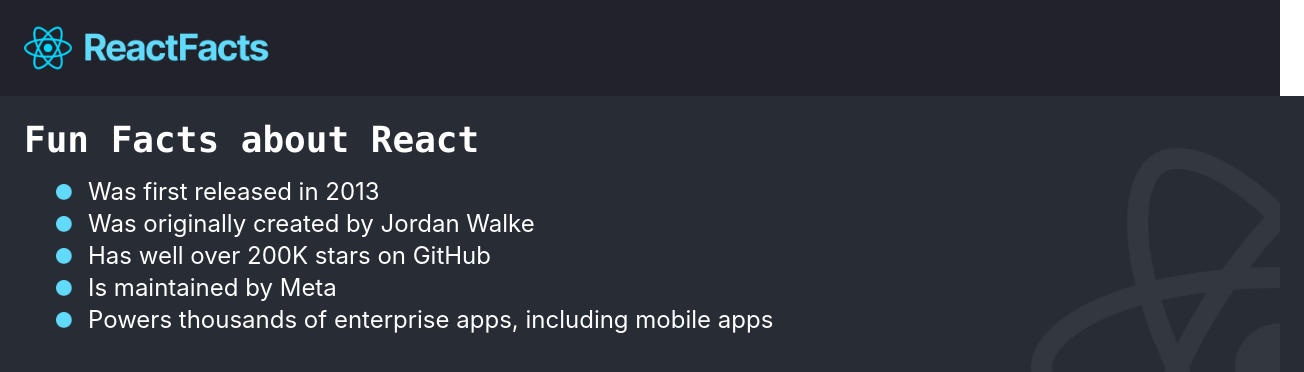
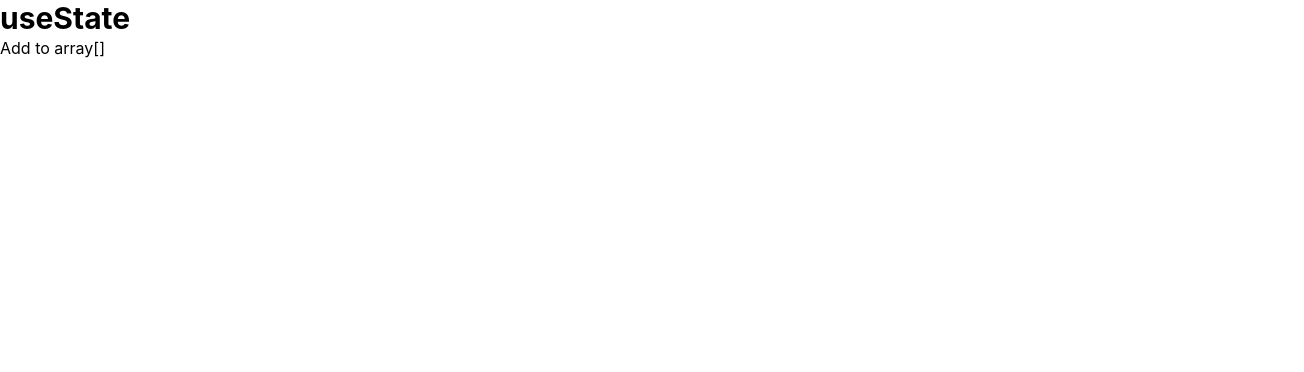
Before and after one commit to Gisaro1/React-Learning, a React (Vite) app in the folder Learning-react/: page / in a window 1280 px wide. Shown: the top 372 px of the page, 1304 px wide, since content can reach past the window. Built offline with nearby package versions, Linux system fonts and the light colour scheme.

Commit message:
learn : usestate

```diff
--- a/Learning-react/src/App.tsx
+++ b/Learning-react/src/App.tsx
@@ -1,9 +1,9 @@
 import './App.css'
-import MainContent from './MainContent'
+import Learn from '../src/Learn'
 function App() {
   return (
     <div>
-      <MainContent></MainContent>
+      <Learn></Learn>
     </div>
   )
 }
--- a/Learning-react/src/Header.tsx
+++ /dev/null
@@ -1,8 +0,0 @@
-import reactLogo from './assets/logo.png'
-export default function Header(){
-  return (
-    <div className='flex flex-col bg-[#21222a] pt-6 pl-6 pr-6 pb-6 font-mono'>
-      <img src={reactLogo} alt="React Logo" className='h-12 w-auto object-contain self-start' />
-    </div>
-  )
-}
--- /dev/null
+++ b/Learning-react/src/Landing.tsx
@@ -0,0 +1,22 @@
+import React, { useState } from "react"
+export default function Login(){
+    const [username,setUsername] = useState("")
+    const [password,setPassword] = useState("")
+    const handleSubmit = (e:React.FormEvent<HTMLFormElement>) => {
+        e.preventDefault()
+        console.log(username)
+        console.log(password)
+    }
+    return (
+        <div className="bg-red-500 h-screen relative">
+            <div className="bg-white absolute h-[45%] w-[35%] left-[33%] top-[25%] rounded-2xl">
+                <form onSubmit={handleSubmit} className="flex flex-col items-center">
+                    <label htmlFor="username" className="font-semibold text-lg">Username</label> <input id = "username" type="text" name="username" placeholder="username" value={username} onChange={(e:React.ChangeEvent<HTMLInputElement>) => setUsername(e.target.value)} />
+                    <label htmlFor="password" className="font-semibold text-lg">Password</label> <input id="password" type="password" placeholder="password" name="password" value={password} onChange={(e:React.ChangeEvent<HTMLInputElement>) =>setPassword(e.target.value)}/>
+                    <button className="bg-blue-500 text-white font-semibold px-4 h-8
+                    rounded-2xl">Login</button>
+                </form>
+            </div>
+        </div>
+    )
+}
--- /dev/null
+++ b/Learning-react/src/Learn.tsx
@@ -0,0 +1,11 @@
+import UseStateCmp from "./UseStateCmp";
+const Hello = ()=> {
+  return (
+    <div>
+        <h1 className='font-bold text-3xl'>useState</h1>
+        <UseStateCmp></UseStateCmp>
+    </div>
+  );
+};
+
+export default Hello;
--- a/Learning-react/src/MainContent.tsx
+++ /dev/null
@@ -1,22 +0,0 @@
-import reactBg  from "./assets/reactjs-icon 2.png"
-import bulletP from './assets/Ellipse 1.png'
-import Header from './Header'
-
-export default function MainContent(){
-  return (
-    <>
-    <Header></Header>
-    <div className='bg-[#282d35] flex-1 -ml-6 pt-6 -mr-6 min-h-screen'>
-        <img src={reactBg} alt="react bg" className='flex justify-end right-0 absolute h-124'/>
-        <h1 className='pl-12 text-4xl font-bold text-white font-mono'>Fun Facts about React</h1>
-        <ul className='text-white pl-20 text-2xl mt-4 '>
-          <li className='flex items-center gap-4'> <img src={bulletP} alt="" className='h-4' /> Was first released in 2013</li>
-          <li className='flex items-center gap-4'> <img src={bulletP} alt="" className='h-4' /> Was originally created by Jordan Walke</li>
-          <li className='flex items-center gap-4'> <img src={bulletP} alt="" className='h-4' /> Has well over 200K stars on GitHub</li>
-          <li className='flex items-center gap-4'> <img src={bulletP} alt="" className='h-4' /> Is maintained by Meta</li>
-          <li className='flex items-center gap-4'> <img src={bulletP} alt="" className='h-4' /> Powers thousands of enterprise apps, including mobile apps</li>
-        </ul>
-    </div>
-    </>
-  )
-}
--- /dev/null
+++ b/Learning-react/src/UseStateCmp.tsx
@@ -0,0 +1,13 @@
+import { useState } from "react"
+function UseStateCmp(){
+    const [arr,setArr] = useState<number[]>([])
+    return (
+        <div>
+            <div>
+                <button onClick={() => setArr([...arr,arr.length + 1])}>Add to array</button>{JSON.stringify(arr)}
+            </div>
+        </div>
+    )
+}
+
+export default UseStateCmp
```
